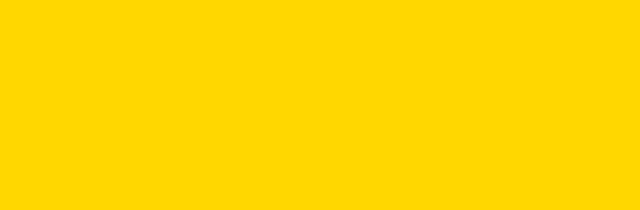
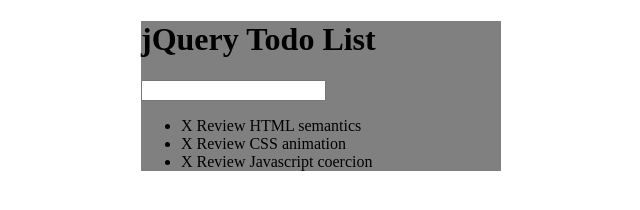
Before and after one commit to makiztest/jQuery-Todo, a plain HTML site: page index.html in a window 1280 px wide. Shown: the whole page, without its empty margins (319-959 px from the left). Drawn offline with Linux system fonts and the light colour scheme.

Commit message:
add initial content html css

```diff
--- a/assets/css/styles.css
+++ b/assets/css/styles.css
@@ -1,3 +1,5 @@
-body {
-    background: gold;
+#container {
+    background: gray;
+    width: 360px;
+    margin: 0 auto;
 }
--- a/index.html
+++ b/index.html
@@ -9,7 +9,16 @@
     <script type="text/javascript" src="assets/js/lib/jquery-3.2.1.min.js"></script>
 </head>
 <body>
+    <div id="container">
+        <h1>jQuery Todo List</h1>
+        <input>
 
+        <ul>
+            <li><span>X</span> Review HTML semantics</li>
+            <li><span>X</span> Review CSS animation</li>
+            <li><span>X</span> Review Javascript coercion</li>
+        </ul>
+    </div>
     <script type="text/javascript" src="assets/js/scripts.js"></script>
 </body>
 </html>
```
